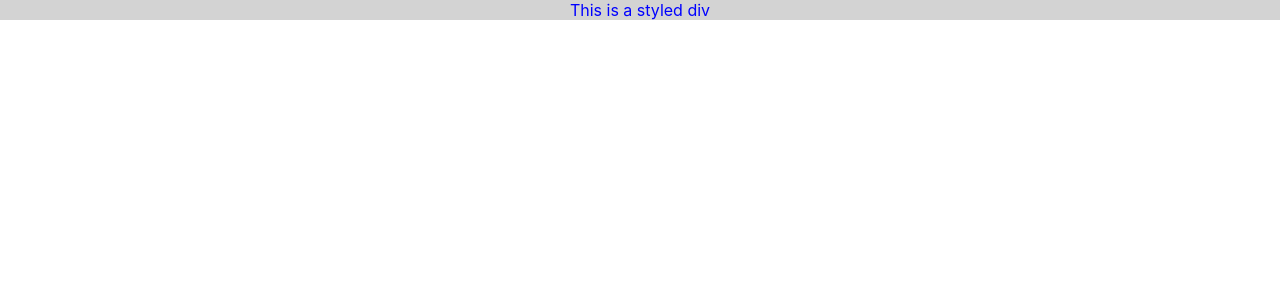
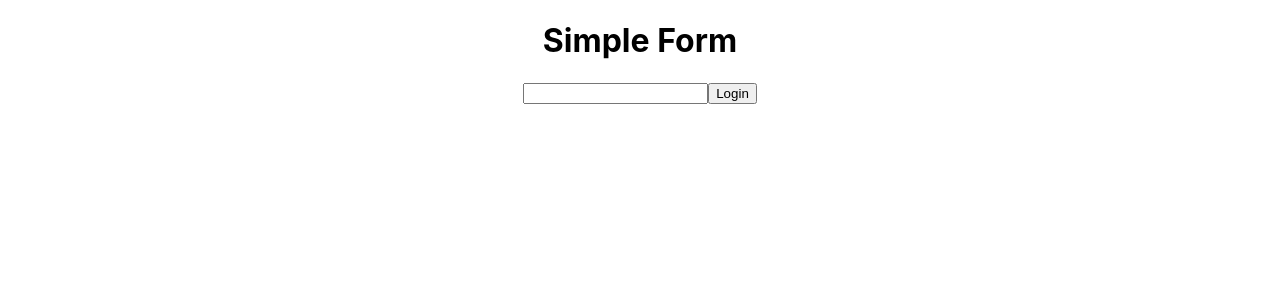
Before and after one commit to CodeCraftersGPT/ReactJSTutorial, a React (Create React App) app: page / in a window 1280 px wide. Shown: the top 300 px of the page. Built offline with nearby package versions, Linux system fonts and the light colour scheme.

Commit message:
16_basic_form_handling

```diff
--- a/src/App.js
+++ b/src/App.js
@@ -1,12 +1,13 @@
 import logo from './logo.svg';
 import './App.css';
 import CSSModule from './components/Styles/InLineStyles';
+import LoginForm from './components/16_basics_form_handling';
 
 
 function App() {
   return (
     <div className="App" >
-      <CSSModule></CSSModule>
+<LoginForm/>
     </div>
   );
 }
--- /dev/null
+++ b/src/components/16_basics_form_handling.js
@@ -0,0 +1,26 @@
+import React, { useState } from 'react';
+
+function LoginForm() {
+  const [inputValue, setInputValue] = useState('');
+
+  function handleSubmit(e) {
+    e.preventDefault();
+    console.log('Submitted value:', inputValue);
+  }
+
+  return (
+    <div>
+      <h1>Simple Form</h1>
+      <form onSubmit={handleSubmit}>
+        <input
+          type="text"
+          value={inputValue}
+          onChange={(e) => setInputValue(e.target.value)}
+        />
+        <button type="submit">Login</button>
+      </form>
+    </div>
+  );
+}
+
+export default LoginForm;
```
